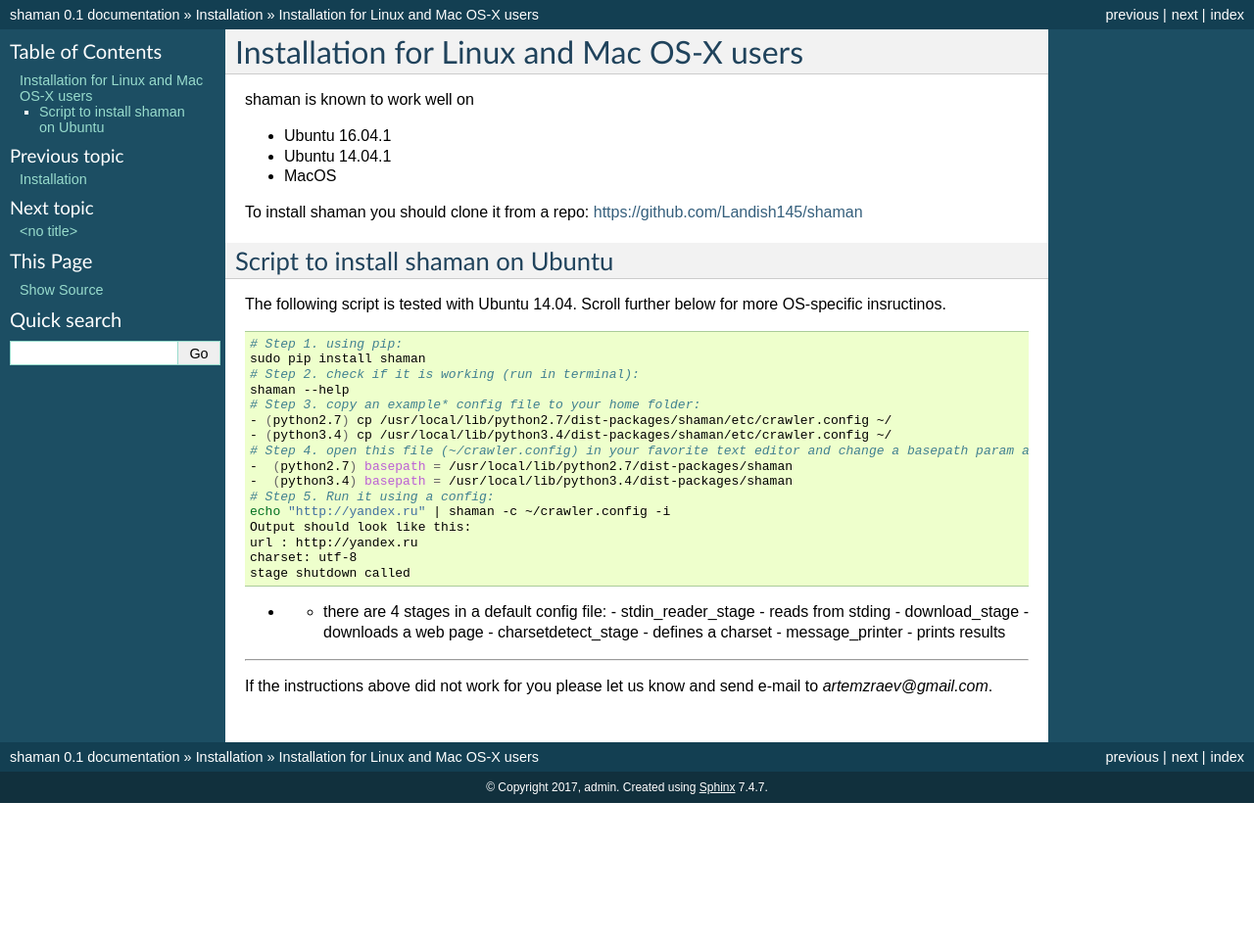
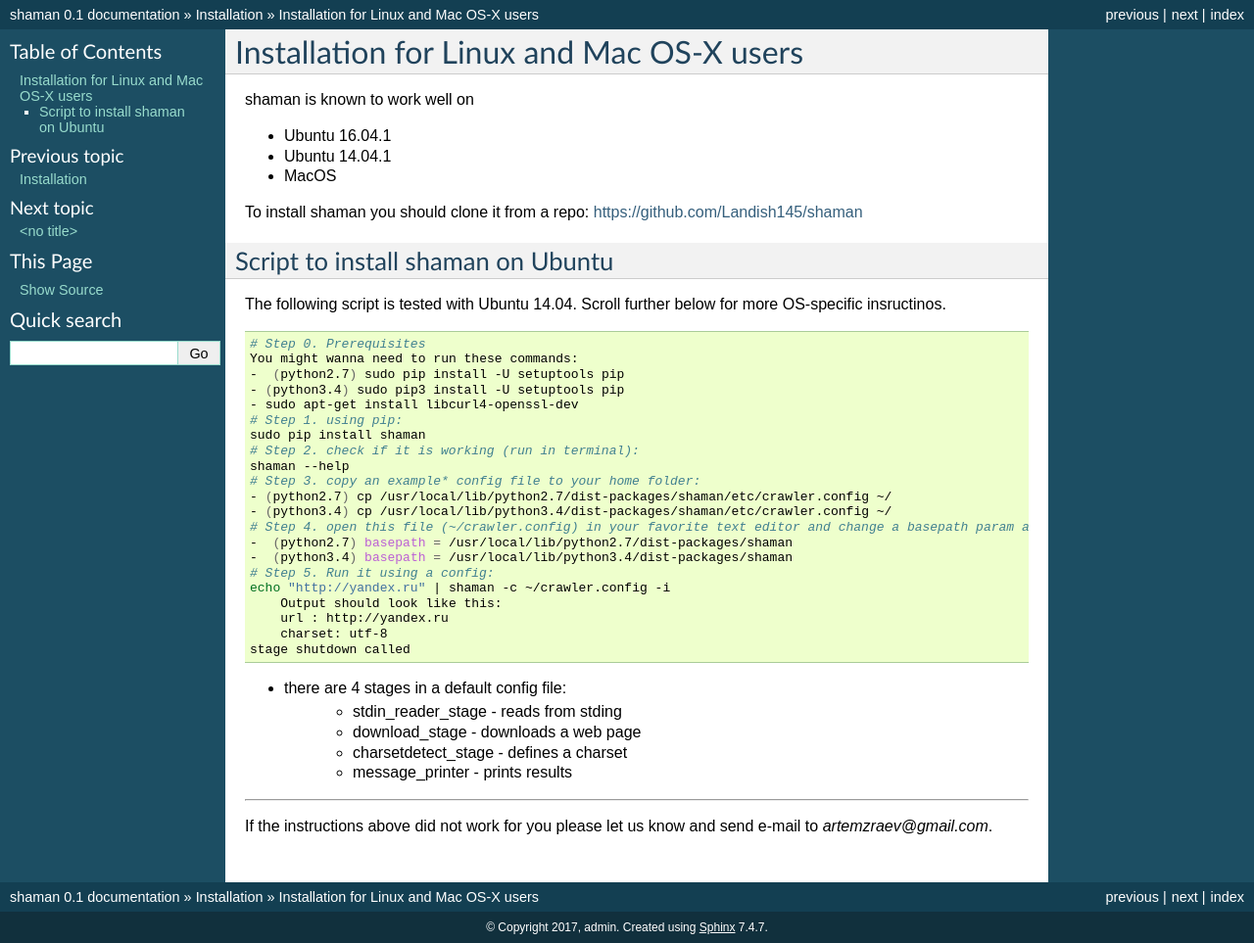
Before and after one commit to AndreyEmelyanenko/shaman, a Sphinx documentation site: the page built from doc/source/installation/linux.rst, in a window 1280 px wide. Shown: the whole page at 98% size. Built offline with Sphinx 7.4.7, drawn with Linux system fonts in a browser that asks for light colours; pages that are not in the unit, such as notebooks, are missing from menus; before the commit the page ends 900 px from its top, so only the background shows below that.

Commit message:
Update linux.rst

```diff
--- a/doc/source/installation/linux.rst
+++ b/doc/source/installation/linux.rst
@@ -18,6 +18,11 @@
 
 .. code-block:: bash
 
+    # Step 0. Prerequisites
+    You might wanna need to run these commands:
+    -  (python2.7) sudo pip install -U setuptools pip
+    - (python3.4) sudo pip3 install -U setuptools pip
+    - sudo apt-get install libcurl4-openssl-dev
     # Step 1. using pip:
     sudo pip install shaman
     # Step 2. check if it is working (run in terminal):
@@ -30,12 +35,12 @@
     -  (python3.4) basepath = /usr/local/lib/python3.4/dist-packages/shaman
     # Step 5. Run it using a config:
     echo "http://yandex.ru" | shaman -c ~/crawler.config -i
-    Output should look like this:
-    url : http://yandex.ru
-    charset: utf-8
+        Output should look like this:
+        url : http://yandex.ru
+        charset: utf-8
     stage shutdown called
 
-* - there are 4 stages in a default config file:
+*  there are 4 stages in a default config file:
     - stdin_reader_stage - reads from stding
     - download_stage - downloads a web page
     - charsetdetect_stage - defines a charset
```
